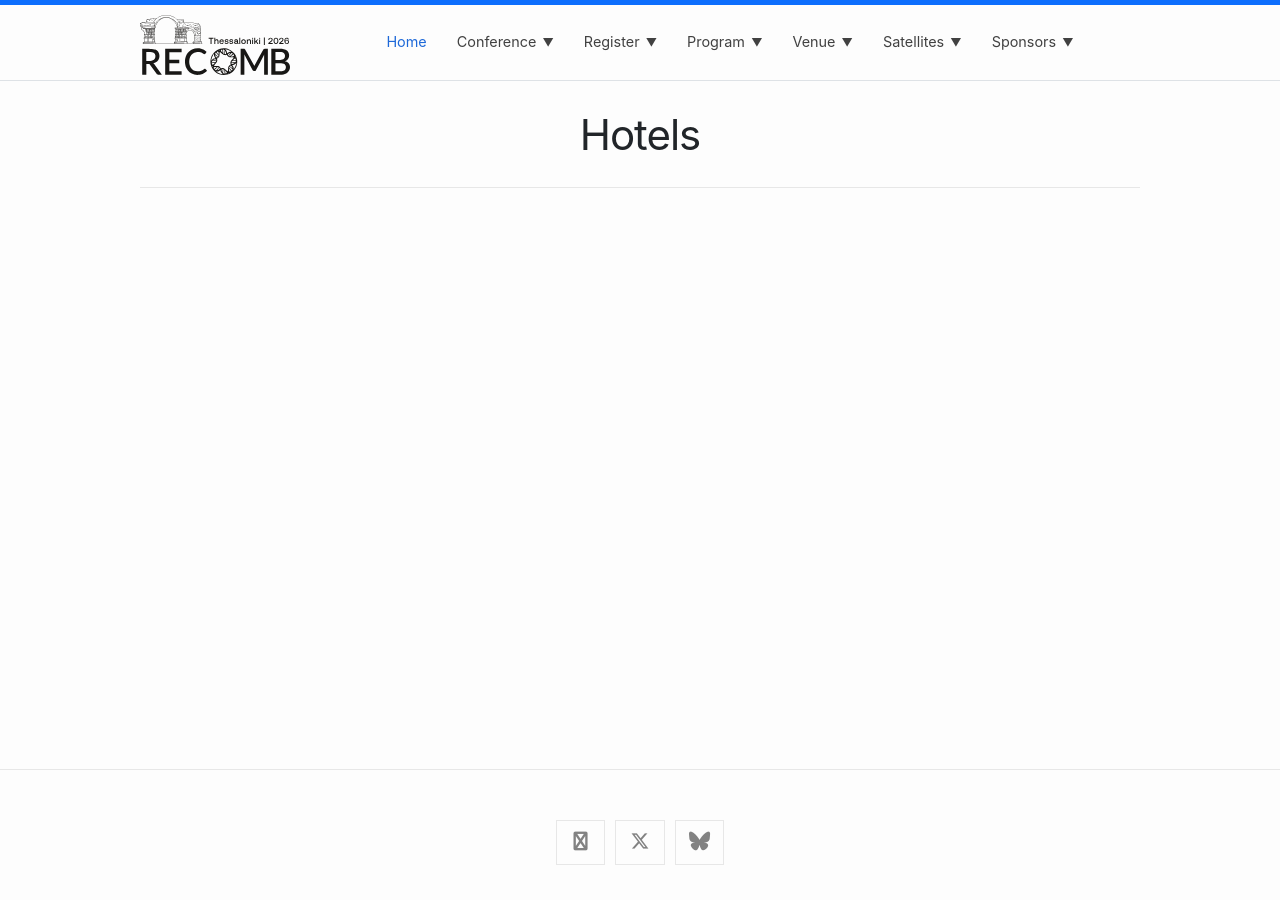
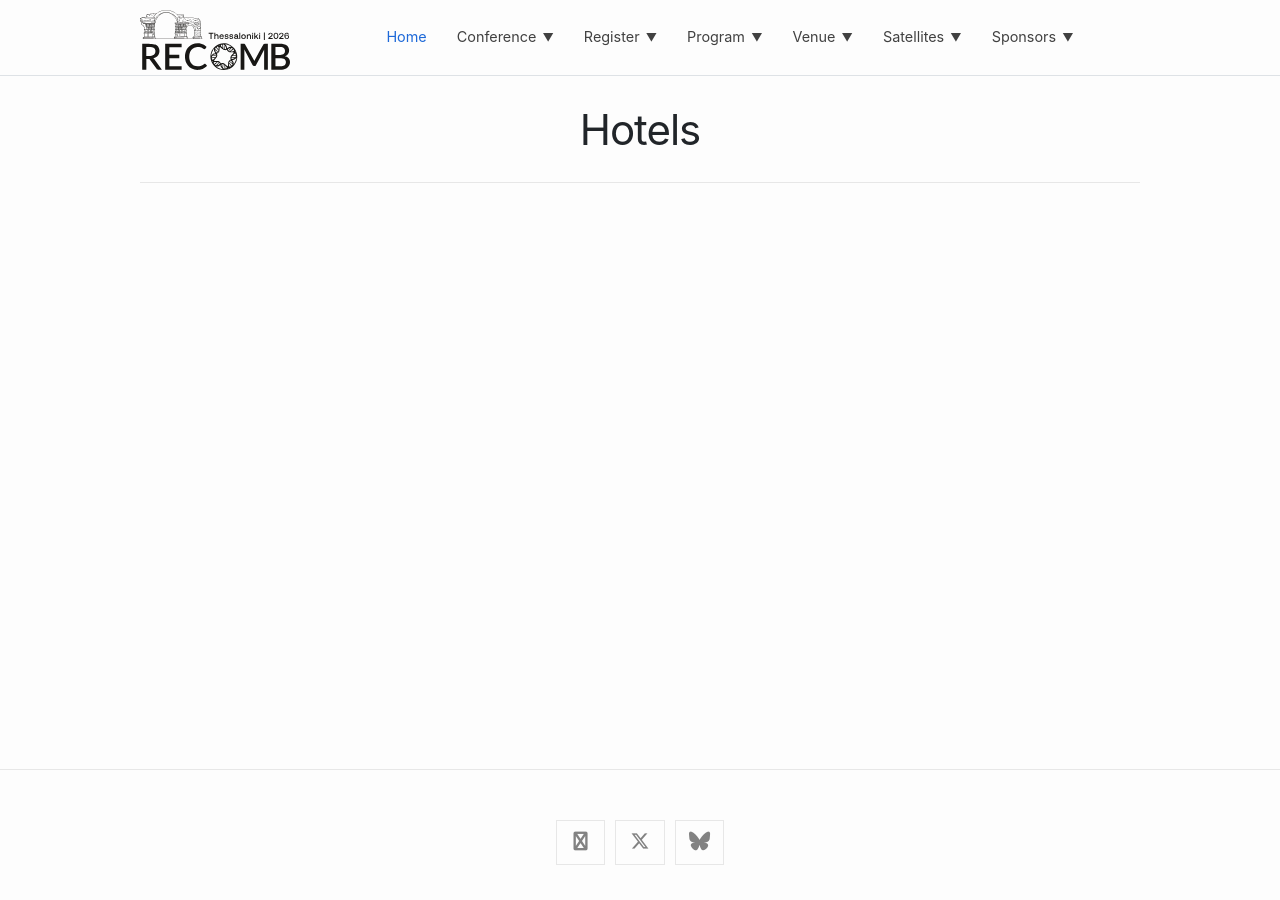
Before and after one commit to recomb-conference/recomb2026, a Jekyll site: the page built from hotels.md, in a window 1280 px wide. Built offline with Jekyll 4.4.1, drawn with Linux system fonts in a browser that asks for light colours; nearby versions of some CDN libraries.

Commit message:
remove blue border at the top

```diff
--- a/_sass/minima/custom-styles.scss
+++ b/_sass/minima/custom-styles.scss
@@ -10,7 +10,7 @@
 /* 1. Header & Logo Customization
    ========================================================================== */
 .site-header {
-  border-top-color: #0d6efd; // RECOMB blue border
+  border-top: none; // Remove blue border at top
   border-bottom-color: #dee2e6; // Lighter grey border
 }
 
```
